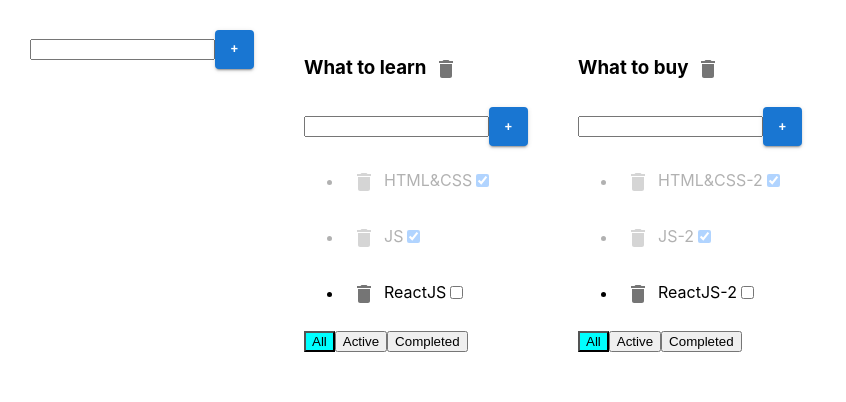
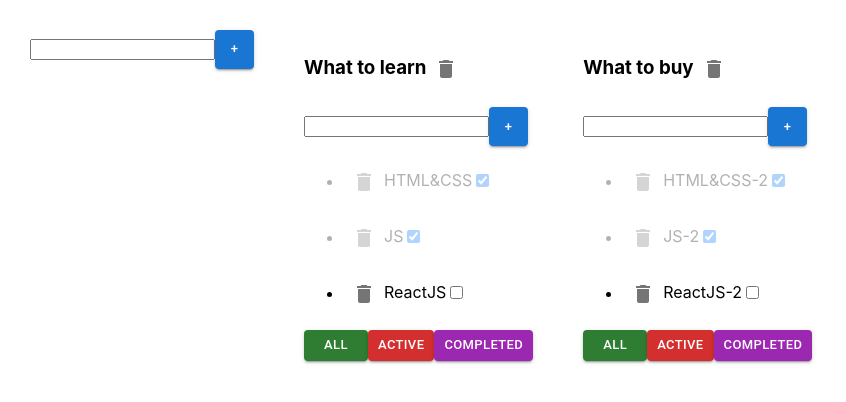
Before and after one commit to andbudha/my_todolist, a React (Create React App) app: page / in a window 1280 px wide. Shown: the top 402 px of the page, without its empty margins (0-846 px from the left). Built offline with nearby package versions, Linux system fonts and the light colour scheme.

Commit message:
filter-btn.-s updated

```diff
--- a/src/components/Input/Input.tsx
+++ b/src/components/Input/Input.tsx
@@ -55,7 +55,6 @@ export const Input = (props: InputPropsType) => {
             <Button
                 size="small"
                 variant="contained"
-                className={'btn'}
                 onClick={taskAddingHandler}
                 sx={{
                     minWidth: 39,
--- a/src/components/Todolist/Todolist.tsx
+++ b/src/components/Todolist/Todolist.tsx
@@ -5,6 +5,7 @@ import {Input} from "../Input/Input";
 import {TitleChanger} from "../Titlechanger/TitleChanger";
 import IconButton from '@mui/material/IconButton';
 import DeleteIcon from '@mui/icons-material/Delete';
+import Button from '@mui/material/Button';
 
 export type TaskType ={
     id: string
@@ -104,6 +105,28 @@ export const Todolist = (props: TodolistPropsType) => {
                     );
                 })}
                 <div>
+                    <Button
+                        size="small"
+                        variant="contained"
+                        color="success"
+                        onClick={onAllClickTaskFilteringHandler}
+                    >All</Button>
+
+                    <Button
+                        size="small"
+                        variant="contained"
+                        color="error"
+                        onClick={onActiveClickTaskFilteringHandler}
+                    >Active</Button>
+
+                    <Button
+                        size="small"
+                        variant="contained"
+                        color="secondary"
+                        onClick={onCompletedClickTaskFilteringHandler}
+                    >Completed</Button>
+
+                    {/*
                     <button
                         onClick={onAllClickTaskFilteringHandler}
                         className={props.filter === 'all' ? 'active-filter' : ''}
@@ -116,6 +139,8 @@ export const Todolist = (props: TodolistPropsType) => {
                         onClick={onCompletedClickTaskFilteringHandler}
                         className={props.filter === 'completed' ? 'active-filter' : ''}
                     >Completed</button>
+                    */}
+
                 </div>
             </div>
         </div>
```
